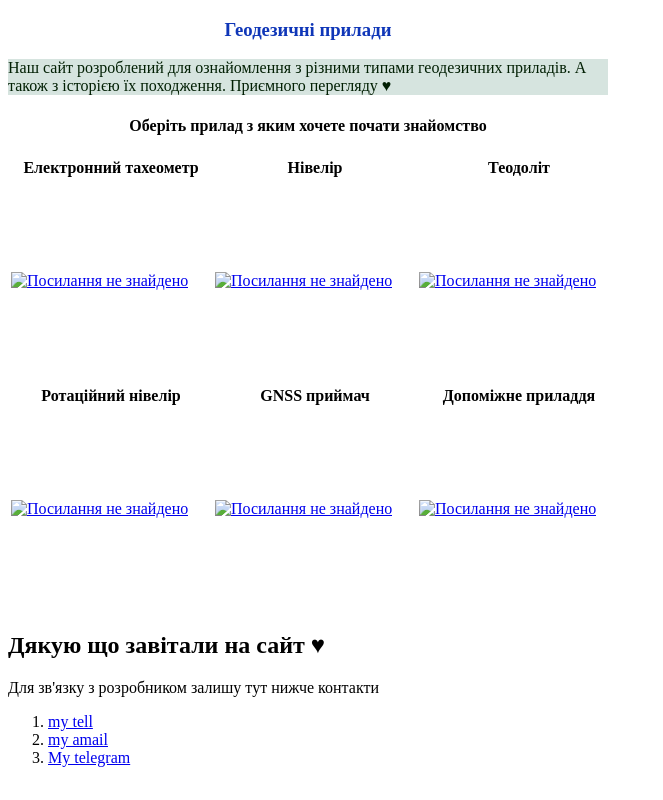
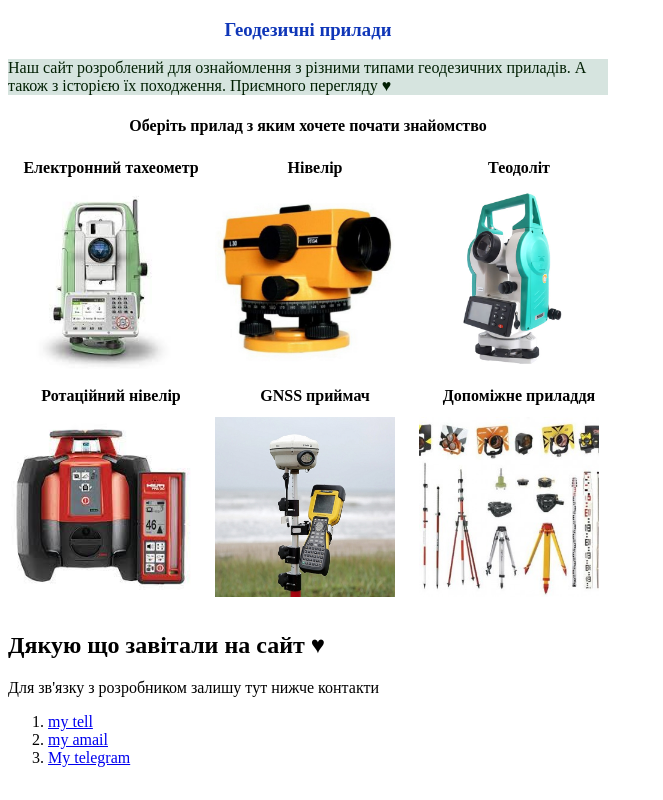
Before and after one commit to MyroslavLeshchuk/hw-ws-c, a plain HTML site: page Сайт геоприладів/image/index.html in a window 1280 px wide. Shown: the whole page, without its empty margins (0-663 px from the left). Drawn offline with Linux system fonts and the light colour scheme.

Commit message:
Home work

```diff
--- a/Сайт геоприладів/image/index.html
+++ b/Сайт геоприладів/image/index.html
@@ -32,12 +32,12 @@
                 <th style="width: 200px;"> <div title="Натисніть на картинку">Теодоліт</div></th>
             </tr>
             <tr>
-                <td><a href="tax.html" target="_blank"> <img src="./tahimetr.jpg"
+                <td><a href="tax.html" target="_blank"> <img src="./img/tahimetr.jpg"
                     alt="Посилання не знайдено"></a></td>
-                <td><a href="nivel.html" target="_blank"> <img src="./nivelir.jpg"
+                <td><a href="nivel.html" target="_blank"> <img src="./img/nivelir.jpg"
                     alt="Посилання не знайдено"></a></td>
                 </td>
-                <td><a href="teo.html" target="_blank"> <img src="./teodolit.jpg"
+                <td><a href="teo.html" target="_blank"> <img src="./img/teodolit.jpg"
                     alt="Посилання не знайдено"></a></td>
                 </td>
             </tr>
@@ -55,12 +55,12 @@
                 <th style="width: 200px;"> <div title="Натисніть на картинку">Допоміжне приладдя</div></th>
             </tr>
             <tr>
-                <td><a href="rnivel.html" target="_blank"> <img src="./rnivelir.jpg"
+                <td><a href="rnivel.html" target="_blank"> <img src="./img/rnivelir.jpg"
                     alt="Посилання не знайдено"></a></td>
-                <td><a href="gnss.html" target="_blank"> <img src="./GPS.jpg"
+                <td><a href="gnss.html" target="_blank"> <img src="./img/GPS.jpg"
                     alt="Посилання не знайдено"></a></td>
                 </td>
-                <td><a href="dop.html" target="_blank"> <img src="./geoobl.jpg"
+                <td><a href="dop.html" target="_blank"> <img src="./img/geoobl.jpg"
                     alt="Посилання не знайдено"></a></td>
                 </td>
             </tr>
```
Also changed, not shown: Сайт геоприладів/image/dop.html (+1 -1 lines), Сайт геоприладів/image/gnss.html (+1 -1 lines), Сайт геоприладів/image/nivel.html (+1 -1 lines), Сайт геоприладів/image/rnivel.html (+1 -1 lines), Сайт геоприладів/image/tax.html (+1 -1 lines), Сайт геоприладів/image/teo.html (+1 -1 lines).
